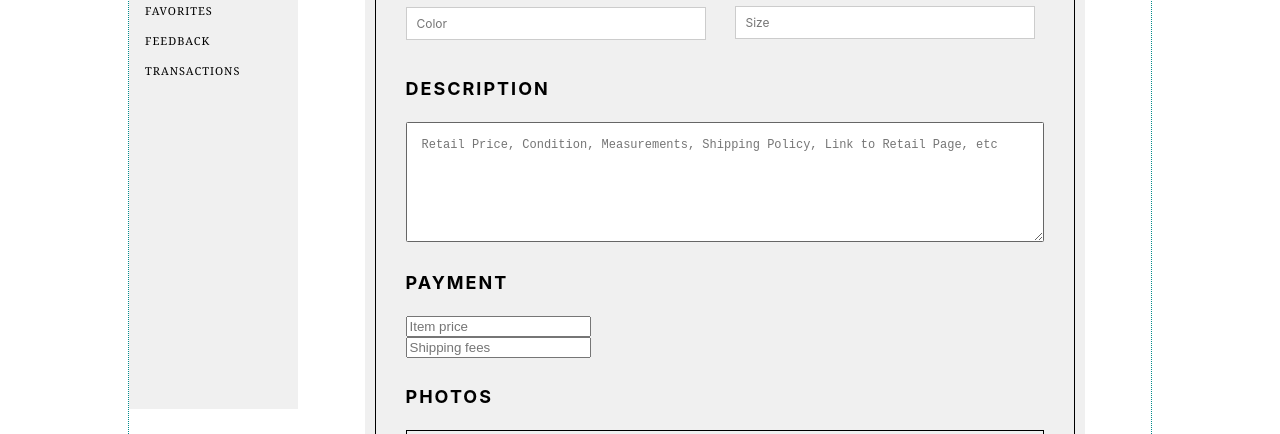
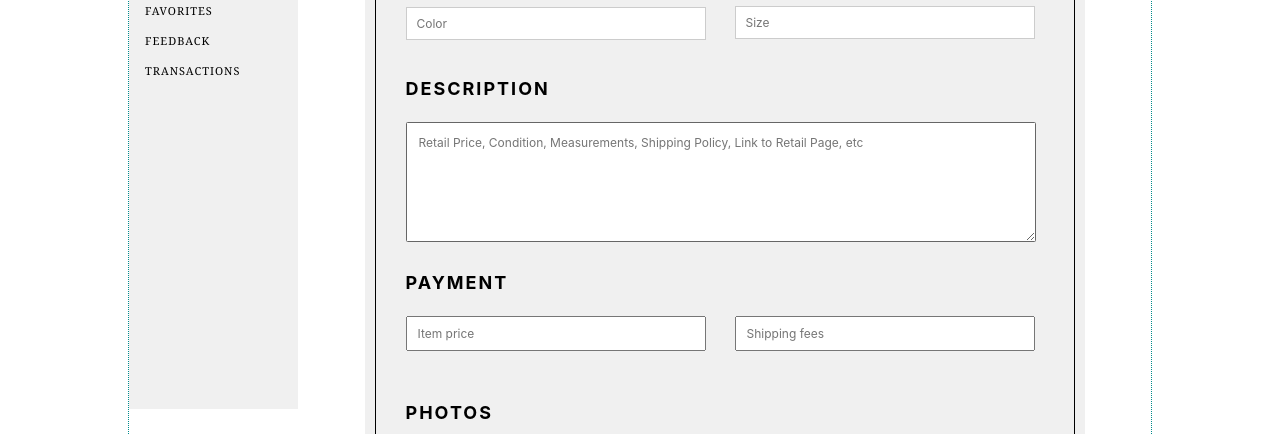
Before and after one commit to verydecent/ecommerce-project, a React (Create React App) app in the folder frontend/: page /account/post-item in a window 1280 px wide. Shown: the part 483-917 px from the top of the page. Built offline with nearby package versions, Linux system fonts and the light colour scheme.

Commit message:
For some reason, styling for payment inputs were no longer working, so I updated it. Also Made the description textarea tag aligned with other input boxes

```diff
--- a/frontend/src/components/PostItem/PostItem.css
+++ b/frontend/src/components/PostItem/PostItem.css
@@ -61,8 +61,6 @@
 
 .post-item-details {
   display: flex;
-  flex-direction: row;
-  /* justify-content: space-evenly; */
   align-items: center;
 }
 
@@ -105,42 +103,49 @@
 /* Description Panel */
 
 .post-item-description-panel {
+  width: 100%;
+  min-height: 120px;
+
   padding: 10px;
   margin: 10px;
 }
 
 .post-item-description-panel textarea {
-
-
   border: 1px solid #666;
   border-radius: 1.5px;
-  padding: 15px;
+  padding: 12px;
+  max-width: 630px;
+  width: 100%;
   min-height: 120px;
-  width: 100%;
 
   font-size: 12px;
+  font-family: -apple-system, BlinkMacSystemFont, Helvetica, Arial, "Segoe UI", Roboto, sans-serif, "Apple Color Emoji", "Segoe UI Emoji", "Segoe UI Symbol";
 }
 
 /* Payment Panel */
 
 .post-item-payment-panel {
+  width: 100%;
+  min-height: 120px;
+
   padding: 10px;
   margin: 10px;
 }
 
-.post-payment-details {
+.payment-details {
   display: flex;
+  align-items: center;
 }
 
-.post-payment-details .left-column {
+.payment-details .left-column {
   width: 50%;
 }
 
-.post-payment-details .right-column {
+.payment-details .right-column {
   width: 50%;
 }
 
-.post-payment-details input {
+.payment-details input {
   margin-bottom: 10px;
   padding: 8px 10px;
   width: 300px;
```
